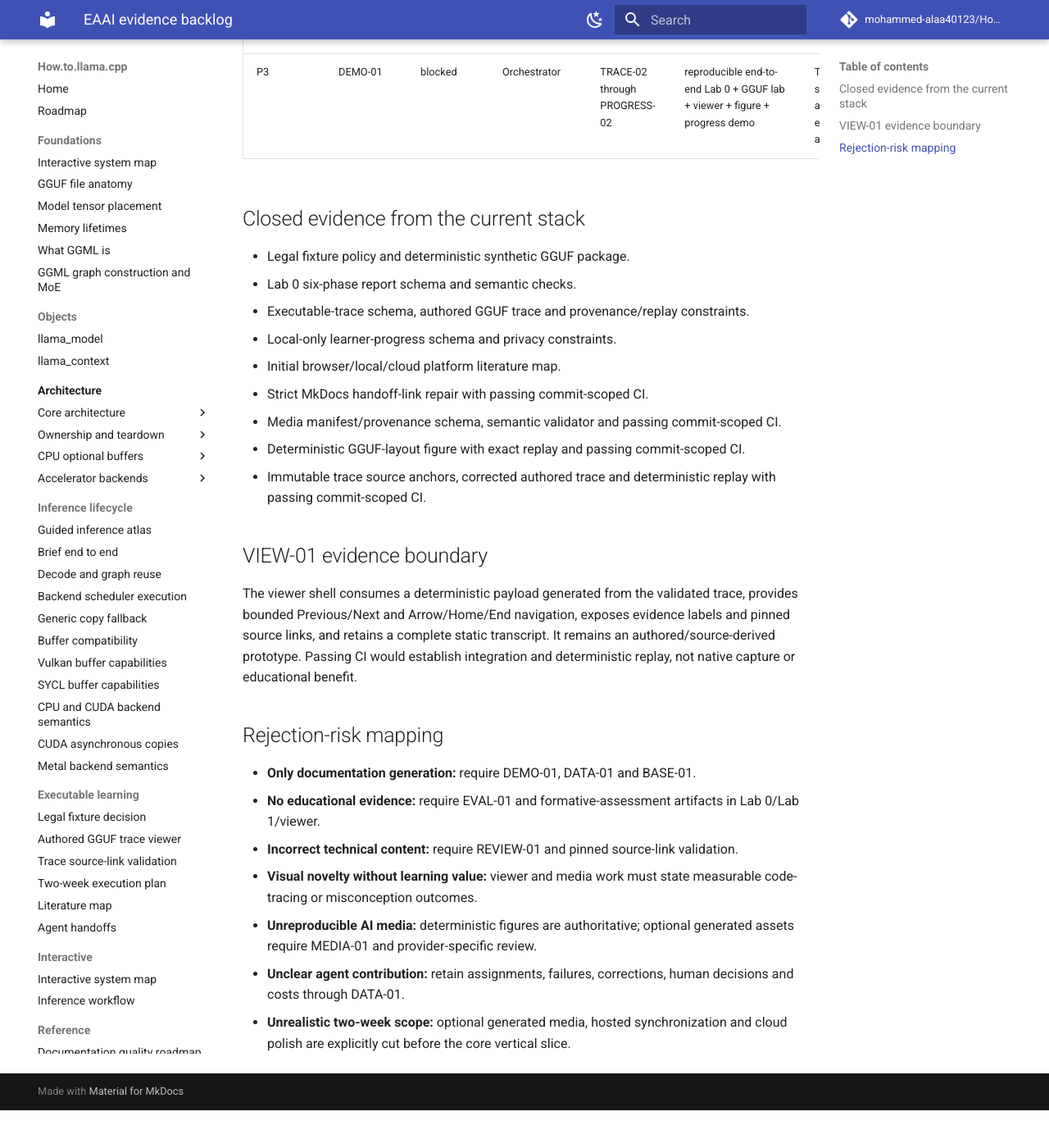
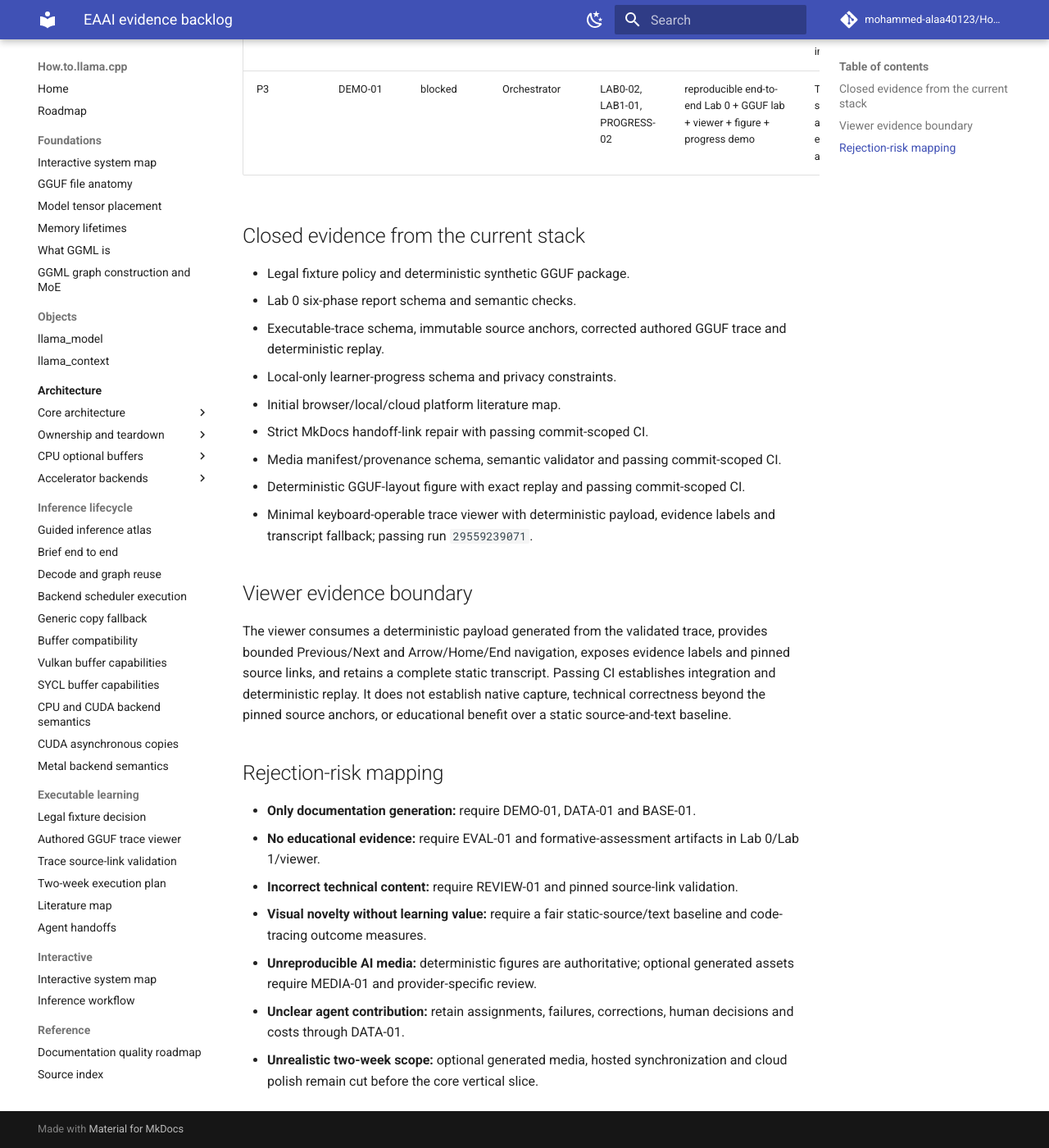
Before and after one commit to mohammed-alaa40123/How.to.llama.cpp, an MkDocs documentation site: the page built from docs/publication/evidence-backlog.md, in a window 1280 px wide and 1400 px high, scrolled down 3084 px. Shown: the whole window at 82% size. Built offline with MkDocs 1.6.1 and Material for MkDocs 9.7.7, drawn with Linux system fonts in a browser that asks for light colours; comment, search, counter and statistics services are not loaded; before the commit the page ends 4438 px from its top, so only the background shows below that; some of the changed text lies outside the part shown.

Commit message:
Close viewer milestone and reprioritize evidence queue

```diff
--- a/docs/publication/evidence-backlog.md
+++ b/docs/publication/evidence-backlog.md
@@ -8,44 +8,44 @@ This queue is dependency-aware. Close an item only with a durable artifact, vali
 |---|---|---|---|---|---|---|
 | P0 | CI-01 | evidenced | Documentation Builder | latest stacked branch | strict MkDocs root cause, narrow fix, passing final-head Documentation CI run `29546570700` | The executable-learning artifacts integrate without degrading the existing site |
 | P0 | COORD-01 | evidenced | Orchestrator | none | `orchestrator-state.md`, this backlog, roadmap, scorecard | Scheduled agents can share an explicit dependency order rather than infer work independently |
+| P1 | LAB0-02 | ready | Validation Architect | Lab 0 report contract | reproducibility matrix, exact toolchain checks, diagnostic taxonomy, time-to-ready and optional time-to-first-token protocol | Setup/build evidence is comparable across supported environments |
+| P1 | DATA-01 | ready | Validation Architect | stable log formats | retrospective extraction schema for assignments, commits, failures, corrections, tests, cost proxies and accepted/rejected outputs | The multi-agent process can be analyzed as a longitudinal case study |
 | P1 | MEDIA-01 | evidenced | Documentation Builder | CI-01 | schema, semantic validator, deterministic example, malformed-input tests, passing run `29549208249` | Generated educational media can be provenance- and review-gated without making it technical evidence |
 | P1 | TRACE-02 | evidenced | Validation Architect | trace schema accepted; CI-01 | pinned source-anchor manifest and validator, corrected authored trace, deterministic replay and missing-data tests; passing run `29556540213` | Trace provenance and navigation remain valid against immutable source |
-| P1 | LAB0-02 | ready | Validation Architect | Lab 0 report contract | reproducibility matrix, toolchain checks, diagnostic taxonomy, time-to-ready protocol | Setup/build evidence is comparable across supported environments |
 | P1 | FIG-01 | evidenced | Documentation Builder | MEDIA-01 | deterministic GGUF-layout SVG generated from fixture data plus recomputed manifest/input/output checksums and alt text; passing run `29553868078` | Authoritative technical figures are reproducible without generative models |
-| P1 | DATA-01 | ready | Validation Architect | stable log formats | retrospective extraction schema for assignments, commits, failures, corrections, tests, cost proxies and accepted/rejected outputs | The multi-agent process can be analyzed as a longitudinal case study |
+| P1 | VIEW-01 | evidenced | Documentation Builder | TRACE-02 | keyboard-operable static viewer, deterministic payload, evidence labels, transcript fallback, focused tests; passing run `29559239071` | A narrow executable lecture can expose source, state and explanation without evidence inflation |
 | P1 | LIT-02 | evidenced | Literature Scout | none | official media/API capability matrix with provenance, privacy, accessibility, licensing, cost and caching implications | Optional media choices are evidence-based and reproducible enough for an experience report |
 | P1 | VENUE-01 | in progress | Literature Scout | official publication | verified EAAI-27 call, deadlines, area, format, review criteria | Submission plan matches the current venue rather than prior-year assumptions |
-| P2 | VIEW-01 | in progress | Documentation Builder | TRACE-02 | keyboard-operable viewer shell, step forward/back, evidence labels, transcript/static fallback, deterministic generated payload and focused tests | A narrow executable lecture can expose source, state and explanation without evidence inflation |
-| P2 | LAB1-01 | blocked | Documentation Builder | progress contract integrated; FIG-01 | browser parser/visualizer, Python/golden agreement, Predict-Discover-Explain checkpoints, static fallback | Learners can inspect GGUF layout in-browser without confusing it with native inference |
-| P2 | PROGRESS-02 | blocked | Validation Architect | progress schema integrated | import/export round trip, migration, corruption recovery, local storage adapter tests | Local-first progress is portable and privacy-minimizing |
+| P2 | LAB1-01 | ready | Documentation Builder | progress contract; FIG-01; VIEW-01 | browser parser/visualizer, Python/golden agreement, Predict-Discover-Explain checkpoints, static fallback | Learners can inspect GGUF layout in-browser without confusing it with native inference |
+| P2 | PROGRESS-02 | ready | Validation Architect | progress schema | import/export round trip, migration, corruption recovery, local storage adapter tests | Local-first progress is portable and privacy-minimizing |
 | P2 | REVIEW-02 | in progress | Adversarial Reviewer + Orchestrator | PR #8 integration | integrate reviewer notes, claims-evidence table, rejection risks and scorecard into the active stack | Major rejection risks are visible and drive dependency ordering |
 | P2 | REVIEW-01 | blocked | Human | independent reviewer nominated | expert rubric and signed/dated review of fixture, trace, lab explanations and figure | Technical correctness is independently supported |
 | P2 | BASE-01 | blocked | Validation Architect | DATA-01, frozen benchmark tasks | fair comparison protocol: single authoring agent; author+reviewer; full repository-memory/validator workflow | Specialized scheduled workflow provides measurable benefit over simpler workflows |
 | P3 | EVAL-01 | blocked | Human + Validation Architect | evaluation pathway approval | learner or expert study protocol, instruments, consent/ethics decision | Educational usefulness is evaluated rather than inferred from implementation |
-| P3 | DEMO-01 | blocked | Orchestrator | TRACE-02 through PROGRESS-02 | reproducible end-to-end Lab 0 + GGUF lab + viewer + figure + progress demo | The proposed system exists as a coherent educational artifact |
+| P3 | DEMO-01 | blocked | Orchestrator | LAB0-02, LAB1-01, PROGRESS-02 | reproducible end-to-end Lab 0 + GGUF lab + viewer + figure + progress demo | The proposed system exists as a coherent educational artifact |
 
 ## Closed evidence from the current stack
 
 - Legal fixture policy and deterministic synthetic GGUF package.
 - Lab 0 six-phase report schema and semantic checks.
-- Executable-trace schema, authored GGUF trace and provenance/replay constraints.
+- Executable-trace schema, immutable source anchors, corrected authored GGUF trace and deterministic replay.
 - Local-only learner-progress schema and privacy constraints.
 - Initial browser/local/cloud platform literature map.
 - Strict MkDocs handoff-link repair with passing commit-scoped CI.
 - Media manifest/provenance schema, semantic validator and passing commit-scoped CI.
 - Deterministic GGUF-layout figure with exact replay and passing commit-scoped CI.
-- Immutable trace source anchors, corrected authored trace and deterministic replay with passing commit-scoped CI.
+- Minimal keyboard-operable trace viewer with deterministic payload, evidence labels and transcript fallback; passing run `29559239071`.
 
-## VIEW-01 evidence boundary
+## Viewer evidence boundary
 
-The viewer shell consumes a deterministic payload generated from the validated trace, provides bounded Previous/Next and Arrow/Home/End navigation, exposes evidence labels and pinned source links, and retains a complete static transcript. It remains an authored/source-derived prototype. Passing CI would establish integration and deterministic replay, not native capture or educational benefit.
+The viewer consumes a deterministic payload generated from the validated trace, provides bounded Previous/Next and Arrow/Home/End navigation, exposes evidence labels and pinned source links, and retains a complete static transcript. Passing CI establishes integration and deterministic replay. It does not establish native capture, technical correctness beyond the pinned source anchors, or educational benefit over a static source-and-text baseline.
 
 ## Rejection-risk mapping
 
 - **Only documentation generation:** require DEMO-01, DATA-01 and BASE-01.
 - **No educational evidence:** require EVAL-01 and formative-assessment artifacts in Lab 0/Lab 1/viewer.
 - **Incorrect technical content:** require REVIEW-01 and pinned source-link validation.
-- **Visual novelty without learning value:** viewer and media work must state measurable code-tracing or misconception outcomes.
+- **Visual novelty without learning value:** require a fair static-source/text baseline and code-tracing outcome measures.
 - **Unreproducible AI media:** deterministic figures are authoritative; optional generated assets require MEDIA-01 and provider-specific review.
 - **Unclear agent contribution:** retain assignments, failures, corrections, human decisions and costs through DATA-01.
-- **Unrealistic two-week scope:** optional generated media, hosted synchronization and cloud polish are explicitly cut before the core vertical slice.
+- **Unrealistic two-week scope:** optional generated media, hosted synchronization and cloud polish remain cut before the core vertical slice.
```
Also changed, not shown: other parts of docs/publication/evidence-backlog.md (+1 -1 lines).
